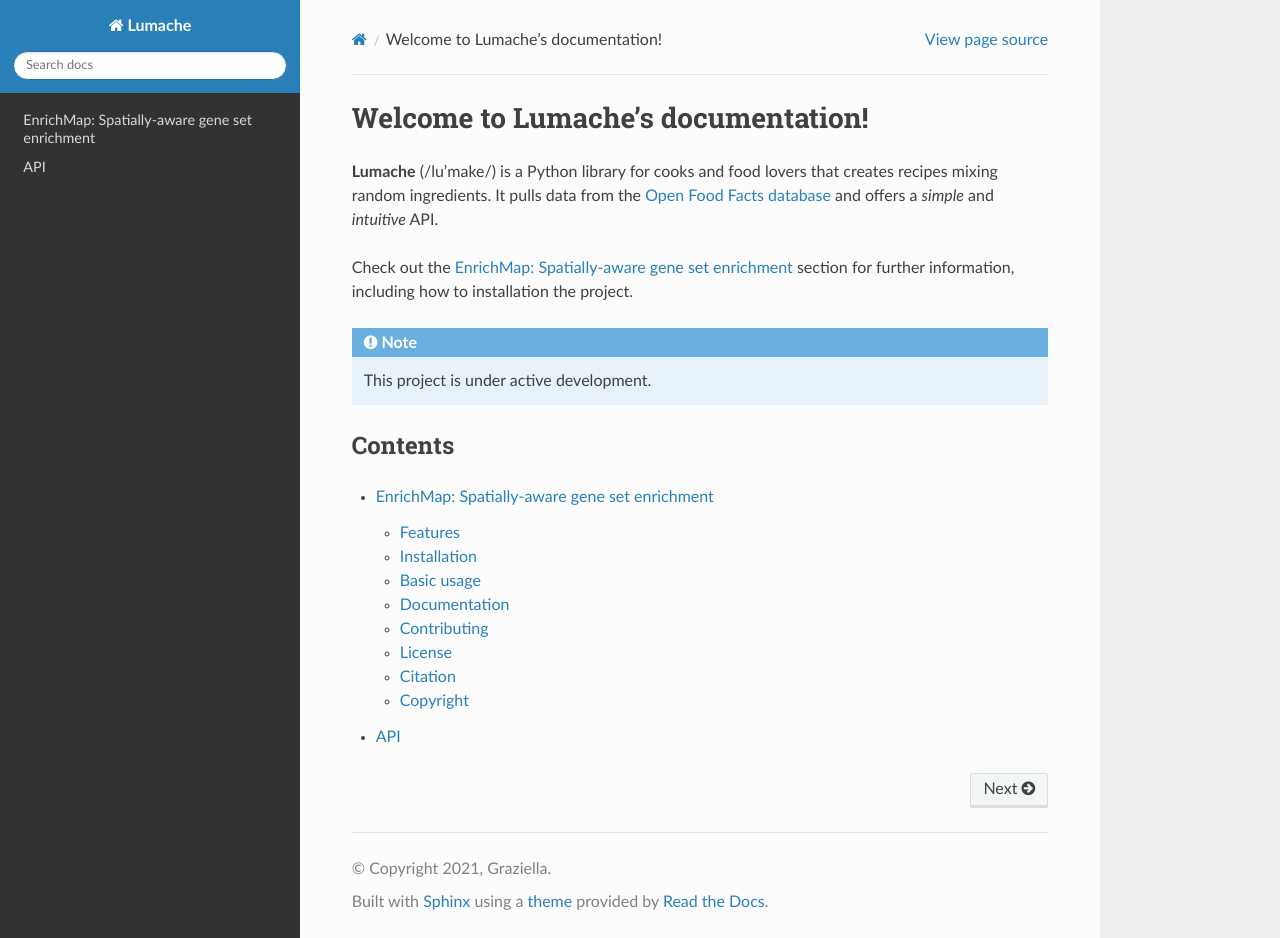
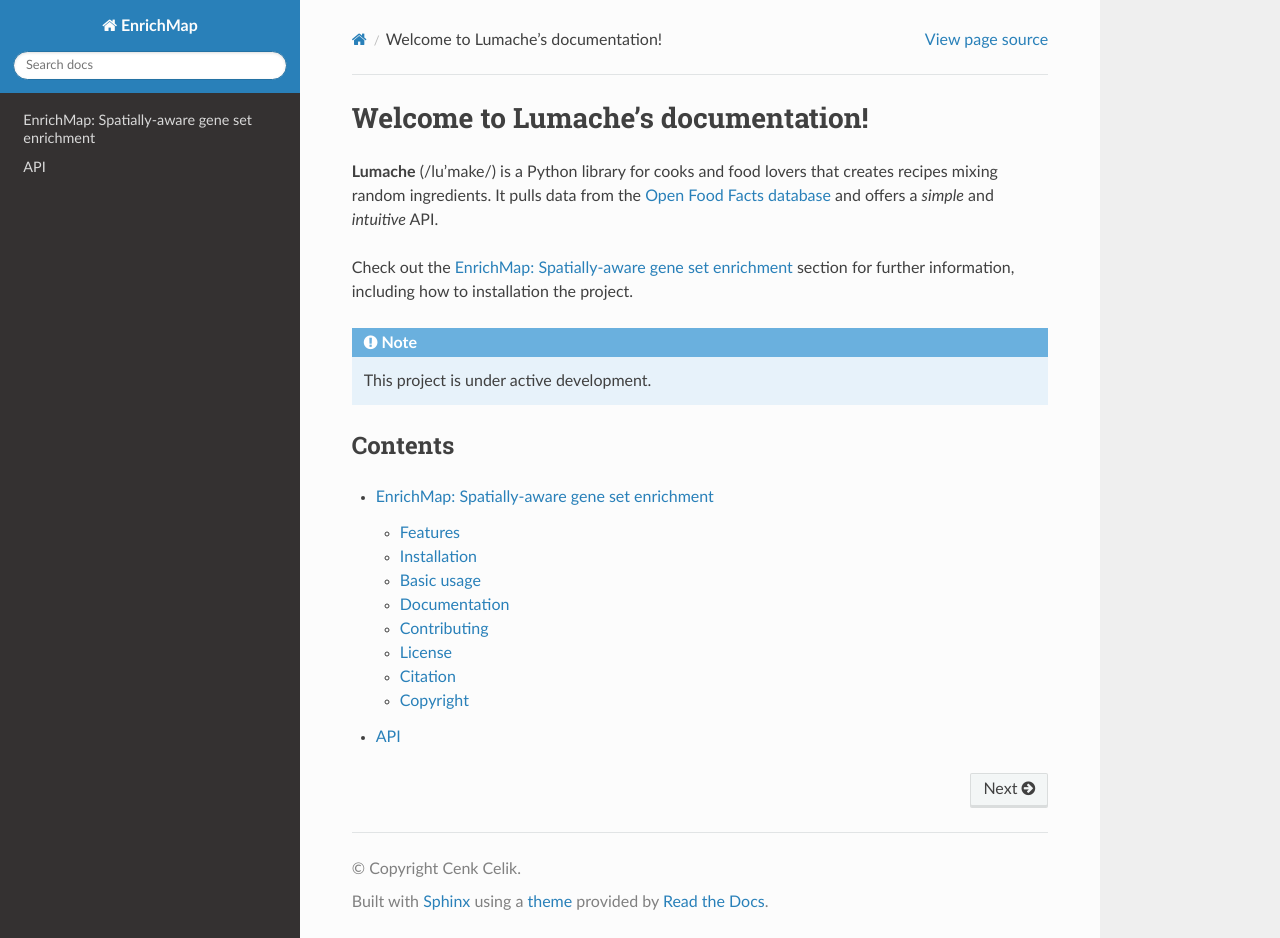
Before and after one commit to secrierlab/EnrichMap, a Sphinx documentation site: the page built from docs/source/index.rst, in a window 1280 px wide and 938 px high. Built offline with Sphinx 7.4.7 and the Read the Docs theme 3.1.0, drawn with Linux system fonts in a browser that asks for light colours.

Commit message:
Update conf.py

```diff
--- a/docs/source/conf.py
+++ b/docs/source/conf.py
@@ -2,12 +2,12 @@
 
 # -- Project information
 
-project = 'Lumache'
-copyright = '2021, Graziella'
-author = 'Graziella'
+project = 'EnrichMap'
+copyright = 'Cenk Celik'
+author = 'Cenk Celik'
 
 release = '0.1'
-version = '0.1.0'
+version = '0.1.5'
 
 # -- General configuration
 
@@ -32,4 +32,5 @@ templates_path = ['_templates']
 html_theme = 'sphinx_rtd_theme'
 
 # -- Options for EPUB output
+
 epub_show_urls = 'footnote'
```
